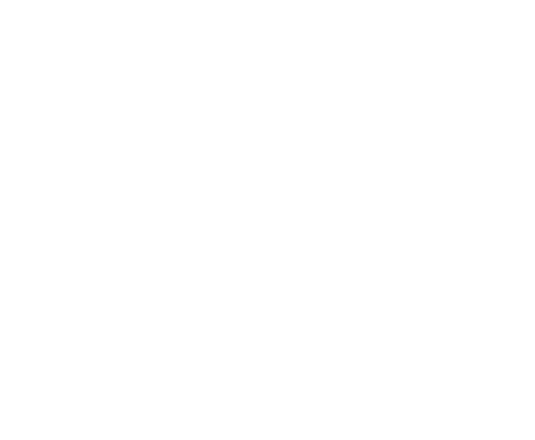
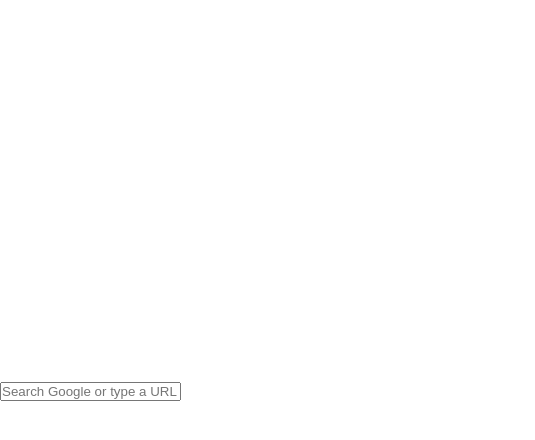
Before and after one commit to Sharm-Dev/google-browser, a plain HTML site: page index.html in a window 1280 px wide. Shown: the full height of the page, 0-535 px from the left. Drawn offline with Linux system fonts and the light colour scheme.

Commit message:
Added a input box for text

```diff
--- a/index.html
+++ b/index.html
@@ -39,6 +39,9 @@
     <section id="headingSection">
         <img alt="google" src="https://www.google.com/images/branding/googlelogo/1x/googlelogo_color_272x92dp.png" id="googleImg">
     </section>
+    <section id="searchBarSection">
+        <input type="text" placeholder="Search Google or type a URL" id="googleSearch">
+    </section>
 
 </body>
 </html>
```
